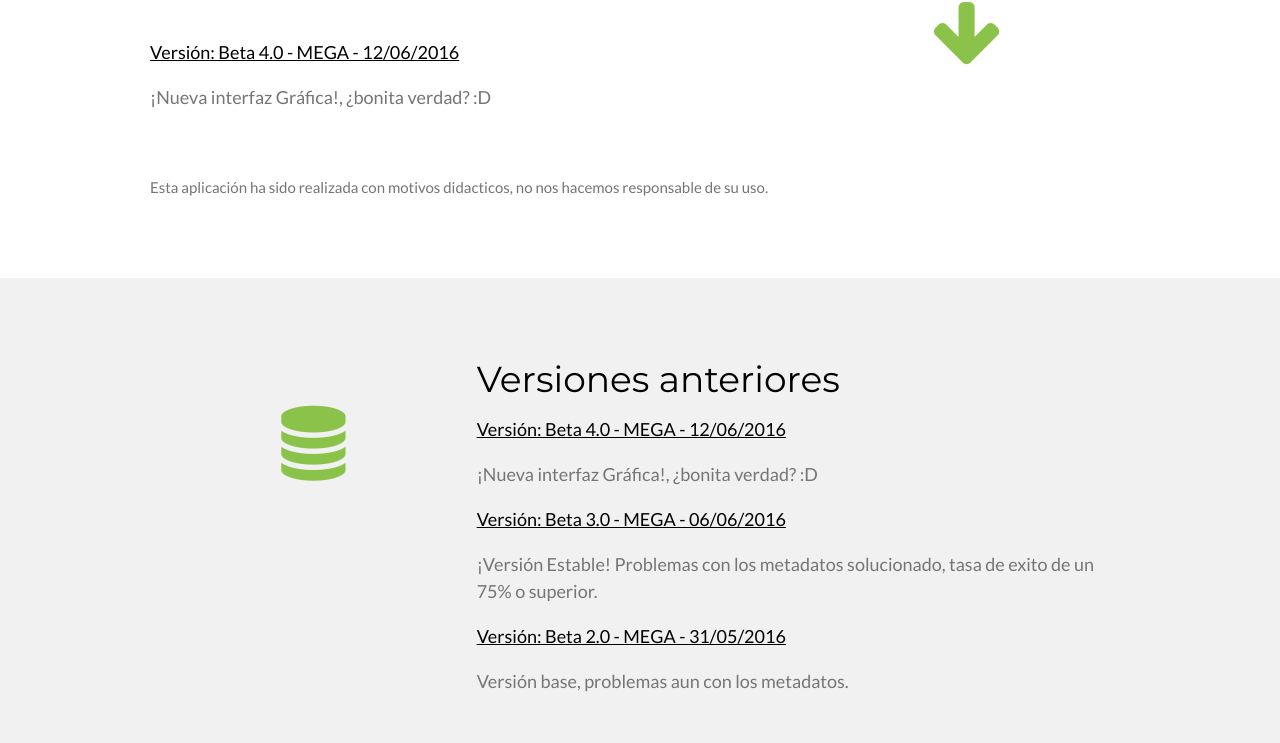
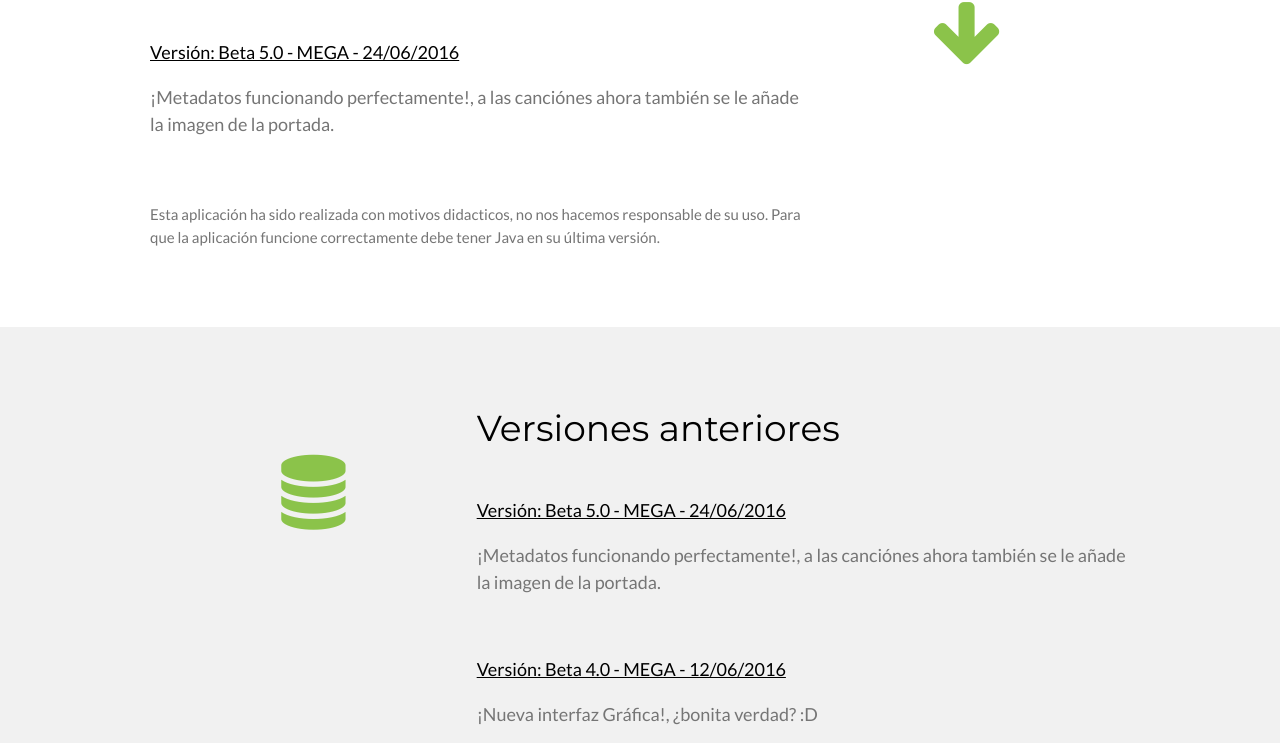
Before and after one commit to vmunozre/SpotifyDownloader, a plain HTML site: page descargar.html in a window 1280 px wide. Shown: the part 455-1198 px from the top of the page. Drawn offline with nearby package versions, Linux system fonts and the light colour scheme.

Commit message:
Añadida versión beta 5, y información sobre Java

```diff
--- a/descargar.html
+++ b/descargar.html
@@ -70,15 +70,15 @@
             <div class="w3-twothird">
                 <h1>Ultima Versión</h1>
                 <h5 class="w3-padding-32">
-                    <a href="https://mega.nz/#!gJRFVTwT!vNu0RfpTSdxwxA3diZzDTuszxMqQ03emxYpk2NJjQVE">Versión: Beta 4.0 - MEGA - 12/06/2016</a>
-                    <p class="w3-text-grey">¡Nueva interfaz Gráfica!, ¿bonita verdad? :D</p>
+                    <a href="https://mega.nz/#!wVplXSgA!kAf0c4G0pPSYXiTCAcxlNx-vVuAu208HMU77ZyqI_Q4">Versión: Beta 5.0 - MEGA - 24/06/2016</a>
+                    <p class="w3-text-grey">¡Metadatos funcionando perfectamente!, a las canciónes ahora también se le añade la imagen de la portada.</p>
                 </h5>
 
-                <p class="w3-text-grey">Esta aplicación ha sido realizada con motivos didacticos, no nos hacemos responsable de su uso.</p>
+                <p class="w3-text-grey">Esta aplicación ha sido realizada con motivos didacticos, no nos hacemos responsable de su uso. Para que la aplicación funcione correctamente debe tener Java en su última versión.</p>
             </div>
 
             <div class="w3-third w3-center">
-                <a href="https://mega.nz/#!gJRFVTwT!vNu0RfpTSdxwxA3diZzDTuszxMqQ03emxYpk2NJjQVE"><i class="fa fa-arrow-down w3-padding-64 fa-5x w3-text-light-green"></i></a>
+                <a href="https://mega.nz/#!wVplXSgA!kAf0c4G0pPSYXiTCAcxlNx-vVuAu208HMU77ZyqI_Q4"><i class="fa fa-arrow-down w3-padding-64 fa-5x w3-text-light-green"></i></a>
             </div>
         </div>
     </div>
@@ -92,6 +92,10 @@
 
             <div class="w3-twothird">
                 <h1>Versiones anteriores</h1>
+                <h5 class="w3-padding-32">
+                    <a href="https://mega.nz/#!wVplXSgA!kAf0c4G0pPSYXiTCAcxlNx-vVuAu208HMU77ZyqI_Q4">Versión: Beta 5.0 - MEGA - 24/06/2016</a>
+                    <p class="w3-text-grey">¡Metadatos funcionando perfectamente!, a las canciónes ahora también se le añade la imagen de la portada.</p>
+                </h5>
                 <h5 class="">
                     <a href="https://mega.nz/#!gJRFVTwT!vNu0RfpTSdxwxA3diZzDTuszxMqQ03emxYpk2NJjQVE">Versión: Beta 4.0 - MEGA - 12/06/2016</a>
                     <p class="w3-text-grey">¡Nueva interfaz Gráfica!, ¿bonita verdad? :D</p>
```
